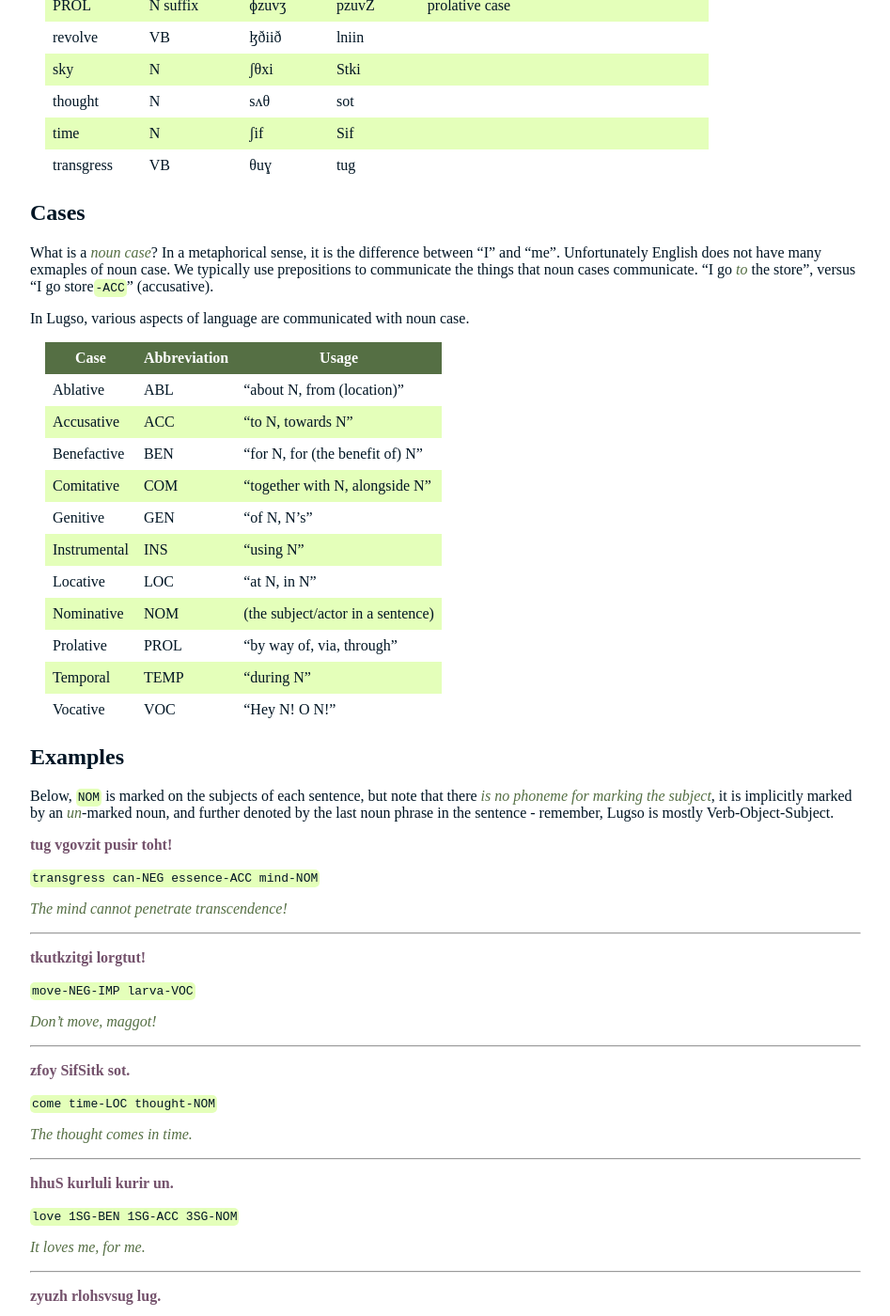
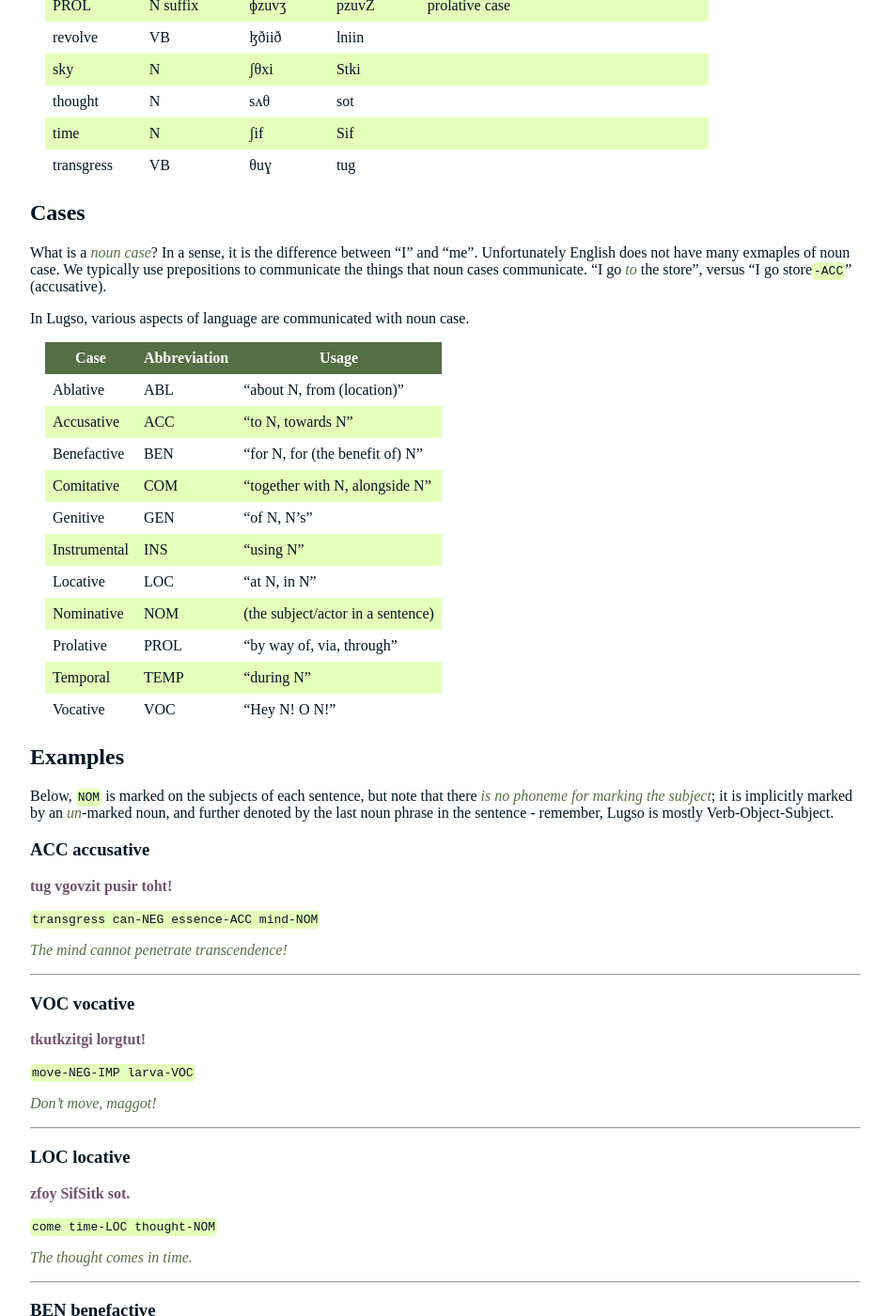
Before and after one commit to 0x70b1a5/lugso, a Jekyll site: the page built from 061_noun-cases-commands-negation.md, in a window 1280 px wide and 1400 px high, scrolled down 1075 px. Shown: the whole window at 94% size, without its empty margins (232-1179 px from the left). Built offline with Jekyll 4.4.1, drawn with Linux system fonts in a browser that asks for light colours; some of the changed text lies outside the part shown.

Commit message:
shore up noun cases Yet Again

```diff
--- a/061_noun-cases-commands-negation.md
+++ b/061_noun-cases-commands-negation.md
@@ -36,7 +36,7 @@ transgress|VB|θuɣ|tug
 
 ## Cases
 
-What is a _noun case_? In a metaphorical sense, it is the difference between "I" and "me". Unfortunately English does not have many exmaples of noun case. We typically use prepositions to communicate the things that noun cases communicate. "I go _to_ the store", versus "I go store`-ACC`" (accusative).
+What is a _noun case_? In a sense, it is the difference between "I" and "me". Unfortunately English does not have many exmaples of noun case. We typically use prepositions to communicate the things that noun cases communicate. "I go _to_ the store", versus "I go store`-ACC`" (accusative).
 
 In Lugso, various aspects of language are communicated with noun case.
 
@@ -56,7 +56,9 @@ Vocative|VOC|"Hey N! O N!"
 
 ## Examples
 
-Below, `NOM` is marked on the subjects of each sentence, but note that there _is no phoneme for marking the subject_, it is implicitly marked by an _un_-marked noun, and further denoted by the last noun phrase in the sentence - remember, Lugso is mostly Verb-Object-Subject.
+Below, `NOM` is marked on the subjects of each sentence, but note that there _is no phoneme for marking the subject_; it is implicitly marked by an _un_-marked noun, and further denoted by the last noun phrase in the sentence - remember, Lugso is mostly Verb-Object-Subject.
+
+### ACC accusative
 
 **tug vgovzit pusir toht!**
 
@@ -66,6 +68,8 @@ _The mind cannot penetrate transcendence!_
 
 ---
 
+### VOC vocative
+
 **tkutkzitgi lorgtut!**
 
 `move-NEG-IMP larva-VOC`
@@ -73,6 +77,8 @@ _The mind cannot penetrate transcendence!_
 _Don't move, maggot!_
 
 ---
+
+### LOC locative
 
 **zfoy SifSitk sot.**
 
@@ -82,6 +88,8 @@ _The thought comes in time._
 
 ---
 
+### BEN benefactive
+
 **hhuS kurluli kurir un.**
 
 `love 1SG-BEN 1SG-ACC 3SG-NOM`
```
Also changed, not shown: other parts of 061_noun-cases-commands-negation.md (+12 -0 lines), 070_verb-moods.md (line endings or trailing spaces).
